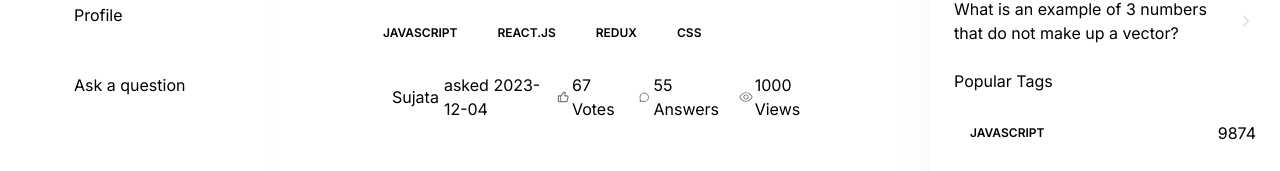
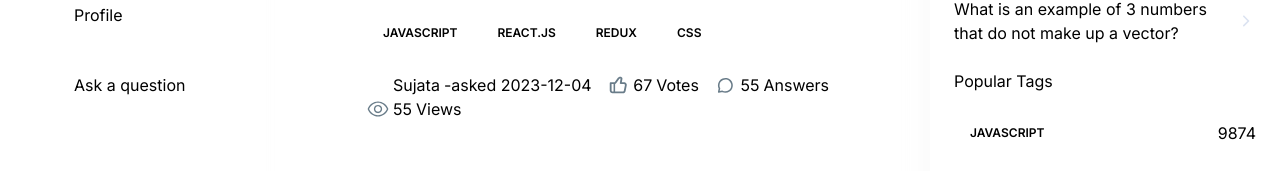
Before and after one commit to ubaid0309/dev-overflow, a Next.js app: page / in a window 1280 px wide. Shown: the part 507-678 px from the top of the page. Built offline with nearby package versions, Linux system fonts and the light colour scheme; no server answers.

Commit message:
refactor :  questions page

```diff
--- a/app/(root)/(home)/page.tsx
+++ b/app/(root)/(home)/page.tsx
@@ -1,21 +1,11 @@
 "use client";
 import HomeFilters from "@/components/home/HomeFilters";
 import Filter from "@/components/shared/Filter";
+import NoResult from "@/components/shared/NoResult";
 import QuestionCard from "@/components/shared/QuestionCard";
 import LocalSearchBar from "@/components/shared/Search/LocalSearchBar";
 import { Button } from "@/components/ui/button";
 import { HomePageFilters } from "@/constants/filters";
-import { useTheme } from "@/context/ThemeProvider";
-import { UserButton } from "@clerk/nextjs";
-import {
-  Select,
-  SelectTrigger,
-  SelectValue,
-  SelectContent,
-  SelectGroup,
-  SelectLabel,
-  SelectItem,
-} from "@radix-ui/react-select";
 import Link from "next/link";
 
 export default function Home() {
@@ -30,11 +20,11 @@ export default function Home() {
         { id: 103, title: "redux" },
         { id: 104, title: "css" },
       ],
-      author: "Sujata",
+      author: { id: 201, name: "Sujata" },
       votes: 67,
       answers: 55,
       views: 1000,
-      createdAt: "2023-12-04",
+      createdAt: new Date("2023-12-04"),
     },
     {
       _id: 2,
@@ -44,11 +34,11 @@ export default function Home() {
         { id: 101, title: "javascript" },
         { id: 102, title: "react.js" },
       ],
-      author: "Sujata",
+      author: { id: 202, name: "John" },
       votes: 67,
       answers: 55,
       views: 1000,
-      createdAt: "2023-12-04",
+      createdAt: new Date("2023-12-04"),
     },
     {
       _id: 3,
@@ -58,11 +48,11 @@ export default function Home() {
         { id: 105, title: "next.js" },
         { id: 103, title: "javascript" },
       ],
-      author: "Sujata",
+      author: { id: 203, name: "Peope" },
       votes: 74,
       answers: 247,
       views: 4111,
-      createdAt: "2023-12-12",
+      createdAt: new Date("2023-12-04"),
     },
     {
       _id: 4,
@@ -71,11 +61,11 @@ export default function Home() {
         { id: 101, title: "javascript" },
         { id: 106, title: "es6" },
       ],
-      author: "Sujata",
+      author: { id: 204, name: "Kisad" },
       votes: 44,
       answers: 14,
       views: 800,
-      createdAt: "2023-10-23",
+      createdAt: new Date("2023-12-04"),
     },
   ];
   return (
@@ -109,9 +99,18 @@ export default function Home() {
       <HomeFilters />
 
       <div className="mt-[40px] flex flex-col w-full gap-6">
-        {questions.map((question) => (
-          <QuestionCard key={question?._id} question={question} />
-        ))}
+        {questions.length > 0 ? (
+          questions.map((question) => (
+            <QuestionCard key={question?._id} question={question} />
+          ))
+        ) : (
+          <NoResult
+            title="There’s no question to show"
+            description="Be the first to break the silence! 🚀 Ask a Question and kickstart the discussion. our query could be the next big thing others learn from. Get involved! 💡"
+            linkTo="/ask-question"
+            linkTitle="Ask a Question"
+          />
+        )}
       </div>
     </>
   );
--- /dev/null
+++ b/components/shared/Metric.tsx
@@ -0,0 +1,40 @@
+import Image from "next/image";
+import Link from "next/link";
+import React from "react";
+
+interface MetricProps {
+  imgURL: string;
+  value: number | string;
+  title: string;
+  alt: string;
+  href?: string;
+  isAuthor?: boolean;
+}
+const Metric = ({ imgURL, value, title, alt, href, isAuthor }: MetricProps) => {
+  const metricContent = (
+    <div className="flex items-center justify-center gap-1 flex-wrap">
+      <Image
+        src={imgURL}
+        alt={alt}
+        width={22}
+        height={22}
+        className={`object-contain ${
+          href ? "rounded-full" : ""
+        } text-dark400_light700 invert-colors`}
+      />
+
+      <p className="flex items-center gap-1">
+        {value}
+
+        <span className={`${isAuthor ? "max-sm:hidden" : ""}`}>{title}</span>
+      </p>
+    </div>
+  );
+
+  if (href) {
+    return <Link href={href}>{metricContent}</Link>;
+  }
+  return <div>{metricContent}</div>;
+};
+
+export default Metric;
--- /dev/null
+++ b/components/shared/NoResult.tsx
@@ -0,0 +1,44 @@
+import Image from "next/image";
+import Link from "next/link";
+import React from "react";
+import { Button } from "../ui/button";
+
+interface NoResultProps {
+  title: string;
+  description: string;
+  linkTo: string;
+  linkTitle: string;
+}
+const NoResult = ({ title, description, linkTo, linkTitle }: NoResultProps) => {
+  return (
+    <div className="flex flex-col justify-center items-center w-full mt-10">
+      <Image
+        src="/assets/images/light-illustration.png"
+        width={270}
+        height={200}
+        alt="light-illustration"
+        className="block dark:hidden"
+      />
+      <Image
+        src="/assets/images/dark-illustration.png"
+        width={270}
+        height={200}
+        alt="light-illustration"
+        className="hidden dark:block"
+      />
+
+      <h2 className="h3-bold text-dark-200_light900">{title}</h2>
+      <p className="body-regular text-dark500_light700 my-3.5 max-w-md text-center">
+        {description}
+      </p>
+
+      <Link href={linkTo}>
+        <Button className="primary-gradient text-light-900 px-4 py-3 paragraph-medium mt-5 min-h-[46px] rounded-lg">
+          {linkTitle}
+        </Button>
+      </Link>
+    </div>
+  );
+};
+
+export default NoResult;
--- a/components/shared/QuestionCard.tsx
+++ b/components/shared/QuestionCard.tsx
@@ -1,17 +1,18 @@
 import React from "react";
 import TagBadge from "./Sidebar/TagBadge";
 import Image from "next/image";
+import Metric from "./Metric";
 
 interface QuestionCardProps {
   question: {
     _id: number;
     title: string;
     tags: { id: number; title: string }[];
-    author: string;
+    author: { id: number; name: string };
     votes: number;
     answers: number;
     views: number;
-    createdAt: string;
+    createdAt: Date;
   };
 }
 const QuestionCard = ({ question }: QuestionCardProps) => {
@@ -25,50 +26,33 @@ const QuestionCard = ({ question }: QuestionCardProps) => {
           ))}
         </div>
       </div>
-      <div className="flex justify-between items-center small-regular">
-        <div className="flex items-center gap-[5px]">
-          <Image
-            src="/assets/icons/avatar.svg"
-            width={20}
-            height={20}
-            alt="avatar"
-            className="invert-colors"
-          />
-
-          <p className="body-medium ">{question?.author}</p>
-
-          <p>asked {question?.createdAt}</p>
-        </div>
-
-        <div className="flex gap-[9px]">
-          <div className="flex items-center gap-[2px]">
-            <Image
-              src="/assets/icons/like.svg"
-              width={16}
-              height={16}
-              alt="likes"
-            />
-            <p>{question?.votes} Votes</p>
-          </div>
-          <div className="flex items-center gap-[2px]">
-            <Image
-              src="/assets/icons/message.svg"
-              width={16}
-              height={16}
-              alt="comment"
-            />
-            <p>{question?.answers} Answers</p>
-          </div>
-          <div className="flex items-center gap-[2px]">
-            <Image
-              src="/assets/icons/eye.svg"
-              width={16}
-              height={16}
-              alt="eye"
-            />
-            <p>{question?.views} Views</p>
-          </div>
-        </div>
+      <div className="flex justify-between items-center small-regular flex-wrap">
+        <Metric
+          imgURL={"/assets/icons/avatar.svg"}
+          alt={"avatar"}
+          title={"-asked 2023-12-04"}
+          value={question?.author?.name}
+          href={`/profile/${question?.author?.id}`}
+          isAuthor
+        />
+        <Metric
+          imgURL="/assets/icons/like.svg"
+          alt={"avatar"}
+          title={"Votes"}
+          value={question?.votes}
+        />
+        <Metric
+          imgURL="/assets/icons/message.svg"
+          alt={"upvotes"}
+          title={"Answers"}
+          value={question?.answers}
+        />
+        <Metric
+          imgURL="/assets/icons/eye.svg"
+          alt={"views"}
+          title={"Views"}
+          value={question?.answers}
+        />
       </div>
     </div>
   );
```
